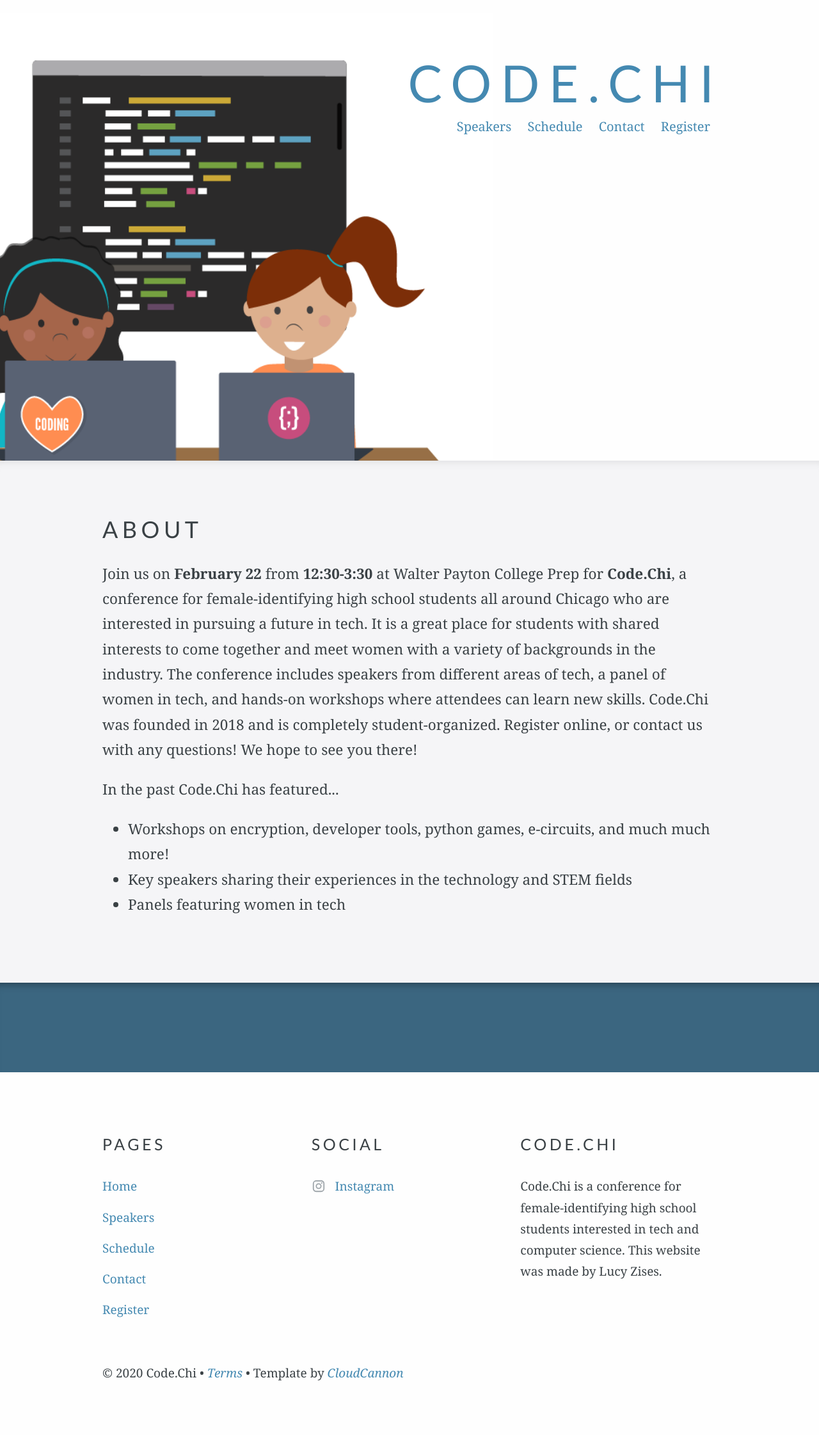
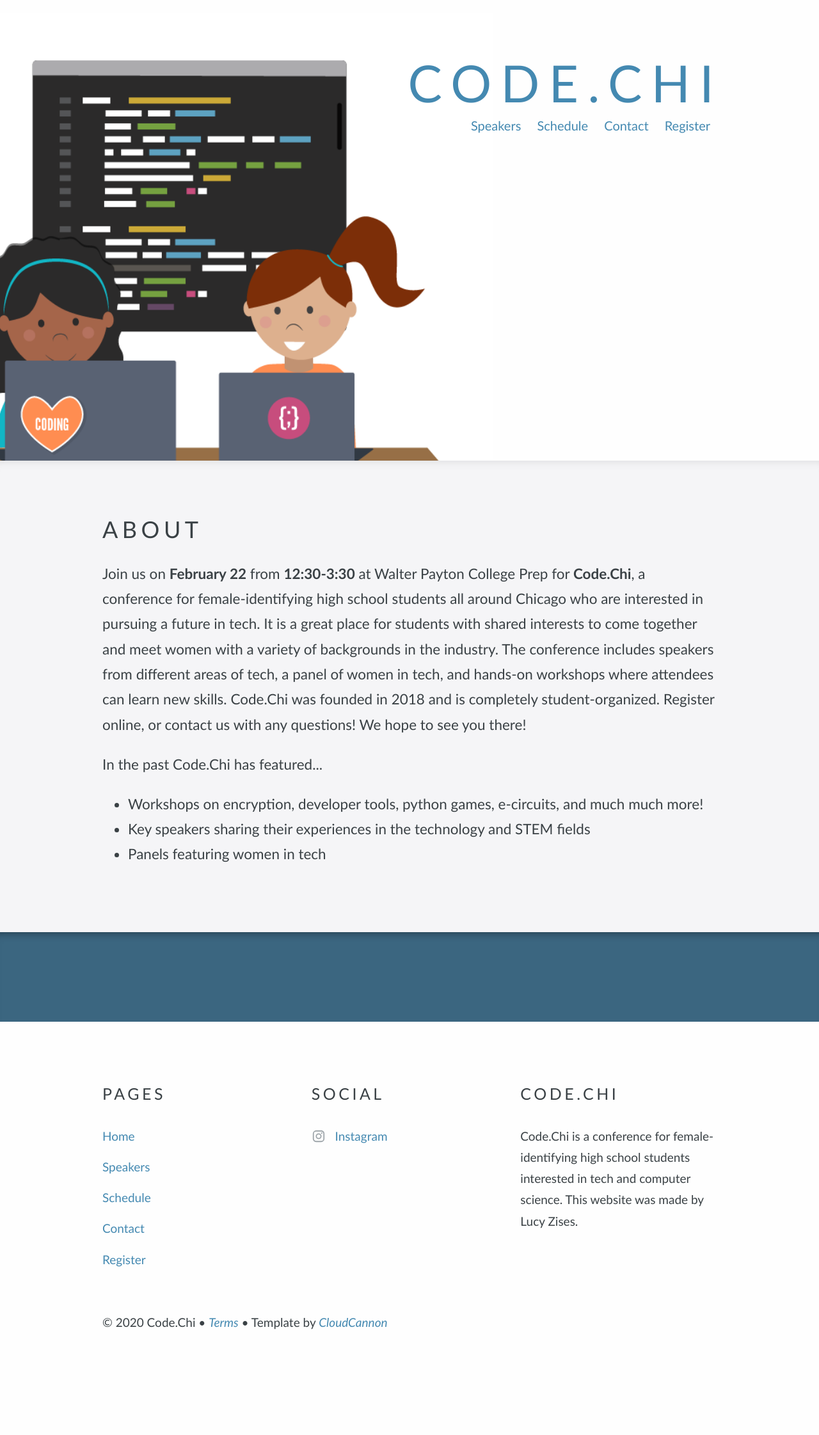
Before and after one commit to awissink/codechi, a Jekyll site: the page built from index.html, in a window 1280 px wide. Shown: the whole page at 64% size. Built offline with Jekyll 4.4.1, drawn with Linux system fonts in a browser that asks for light colours; some web fonts are replaced; the list of posts is cut into pages by our own code; after the commit the page ends 2164 px from its top, so only the background shows below that.

Commit message:
Font change

```diff
--- a/_sass/_typography.scss
+++ b/_sass/_typography.scss
@@ -15,7 +15,7 @@
 body,
 input,
 textarea {
-	font-family: 'Bookman, URW Bookman L, serif', Georgia, serif;
+	font-family: 'Gill Sans';
 	color: #3A4145;
 	text-rendering: geometricPrecision;
 }
@@ -27,7 +27,7 @@
 h4,
 h5,
 h6 {
-	font-family: 'Lato', Georgia, serif;
+	font-family: 'Gill Sans';
 	font-weight: 400;
 	text-transform: uppercase;
 }
```
Also changed, not shown: 3 other files.
